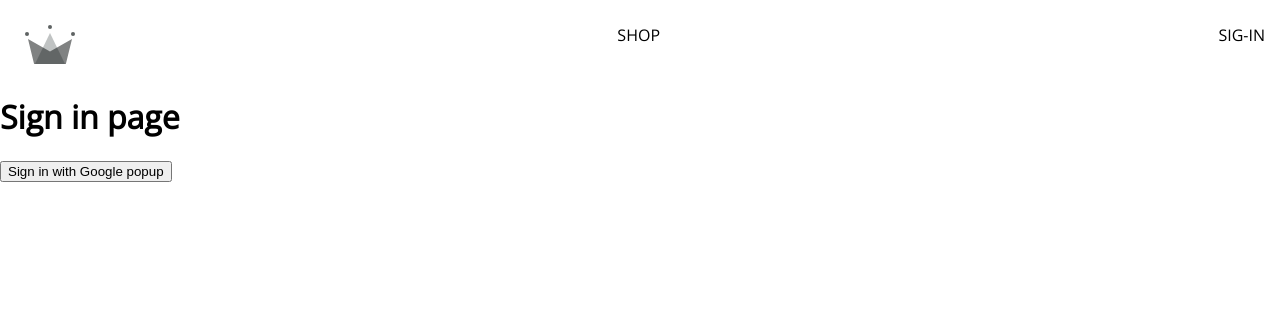
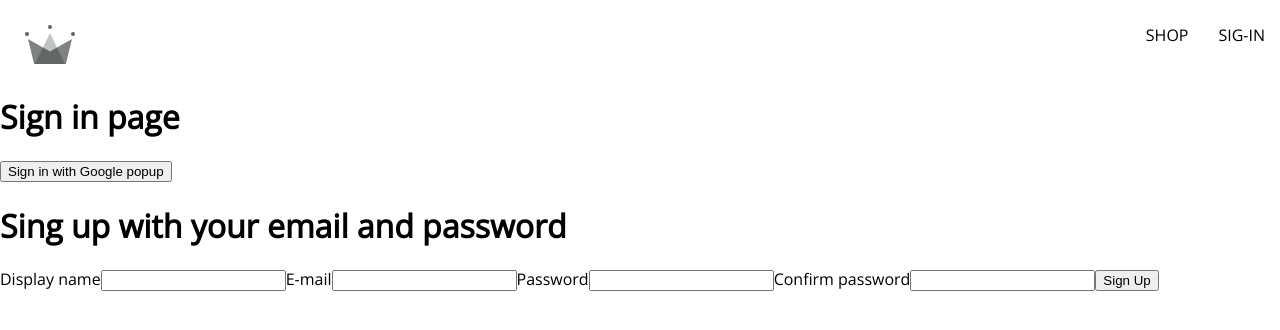
Before and after one commit to cdtenzi/crwn-clothing-v2, a React (Create React App) app: page /sign-in in a window 1280 px wide. Shown: the top 330 px of the page. Built offline with nearby package versions, Linux system fonts and the light colour scheme.

Commit message:
login w/email & pass part 1

```diff
--- /dev/null
+++ b/src/components/sign-up-form/sign-up-form.component.jsx
@@ -0,0 +1,39 @@
+import { contains } from "@firebase/util";
+import { useState } from "react";
+
+const defaultFormFields = {
+    displayName: '',
+    email:'',
+    password:'',
+    confirmPassword:''
+}
+
+const SignUpForm = () =>{
+
+    const [formFields, setFormFields] = useState(defaultFormFields);
+    const {displayName, email, password, confirmPassword} = formFields;
+
+    console.log(formFields);
+
+    const handleChange = (event)=>{
+        setFormFields({...formFields, [event.target.name]: event.target.value})
+    }
+
+    return(
+        <div>
+            <h1>Sing up with your email and password</h1>
+            <form onSubmit={()=>{}}>
+                <label>Display name</label>
+                <input type='text' required name="displayName" onChange={handleChange} value={displayName}></input>
+                <label>E-mail</label>
+                <input type='email' required name="email" onChange={handleChange} value={email}></input>
+                <label>Password</label>
+                <input type='password' required name="password" onChange={handleChange} value={password}></input>
+                <label>Confirm password</label>
+                <input type='password' required name="confirmPassword" onChange={handleChange} value={confirmPassword}></input>
+                <button type="submit">Sign Up</button>
+            </form>
+        </div>
+    )
+}
+export default SignUpForm;
--- a/src/routes/navigation/navigation.component.jsx
+++ b/src/routes/navigation/navigation.component.jsx
@@ -13,8 +13,6 @@ const Navigation = () =>{
             </Link>
             <div className="nav-links-container">
                 <Link className="nav-link" to='/shop'>SHOP</Link>
-            </div>
-            <div className="nav-links-container">
                 <Link className="nav-link" to='/sign-in'>SIG-IN</Link>
             </div>
         </div>
--- a/src/routes/sign-in/sign-in.component.jsx
+++ b/src/routes/sign-in/sign-in.component.jsx
@@ -1,6 +1,12 @@
-import { createUserDocumentFromAuth, signInWithGooglePopup } from "../../utils/firebase/firebase.utils";
+import {
+    createUserDocumentFromAuth,
+    signInWithGooglePopup
+} from "../../utils/firebase/firebase.utils";
+import SignUpForm from "../../components/sign-up-form/sign-up-form.component";
+
 
 const SignIn = () =>{
+
     const logGoogleUser = async () => {
         const response = await signInWithGooglePopup();
         const userDocRef = await createUserDocumentFromAuth(response.user);
@@ -10,6 +16,7 @@ const SignIn = () =>{
         <div>
             <h1>Sign in page</h1>
             <button onClick={logGoogleUser}>Sign in with Google popup</button>
+            <SignUpForm/>
         </div>
     );
 }
--- a/src/utils/firebase/firebase.utils.js
+++ b/src/utils/firebase/firebase.utils.js
@@ -1,7 +1,6 @@
 import { initializeApp } from 'firebase/app';
 import {
     getAuth,
-    signInWithRedirect,
     signInWithPopup,
     GoogleAuthProvider } from 'firebase/auth';
 import {
@@ -23,13 +22,13 @@ const firebaseConfig = {
 
   // Initialize Firebase
 const firebaseApp = initializeApp(firebaseConfig);
-const provider = new GoogleAuthProvider();
-provider.setCustomParameters({
+const googleProvider = new GoogleAuthProvider();
+googleProvider.setCustomParameters({
     prompt: "select_account"
 });
 
 export const auth = getAuth();
-export const signInWithGooglePopup = () => signInWithPopup(auth, provider);
+export const signInWithGooglePopup = () => signInWithPopup(auth, googleProvider);
 
 export const db = getFirestore();
 export const createUserDocumentFromAuth = async (userAuth)=>{
```
